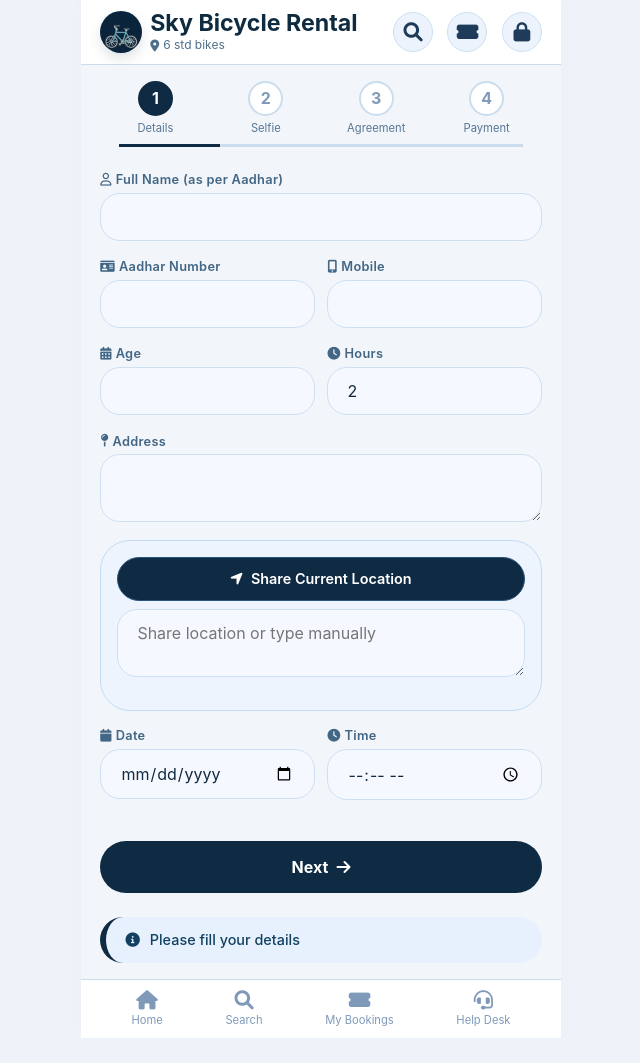
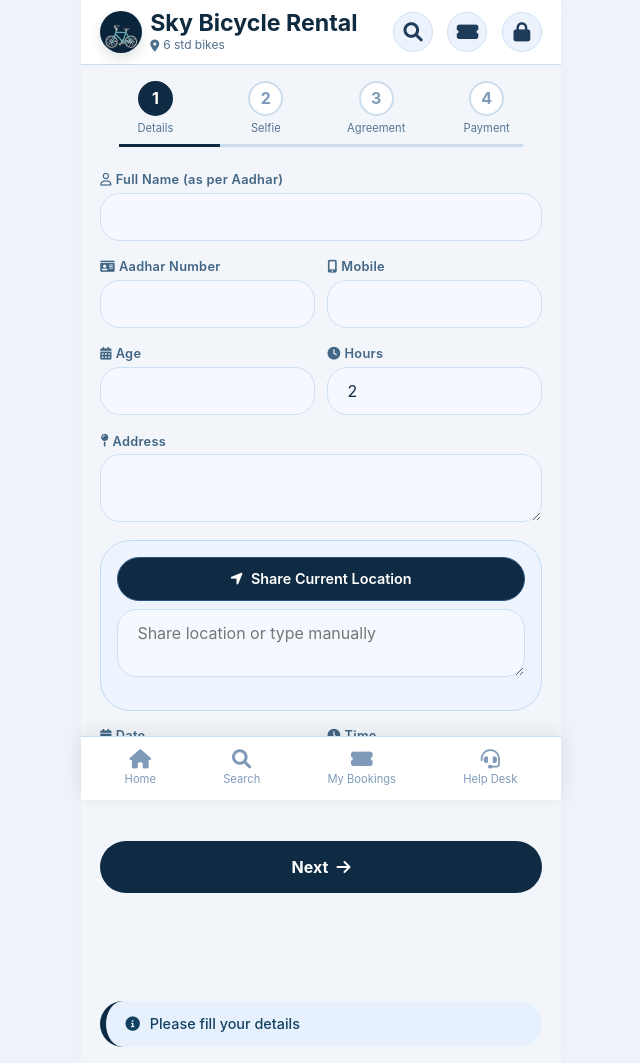
Before and after one commit to HiddendarkViper07/sky-bicycle-rental, a Django app: page /book/ in a window 1280 px wide. Shown: the whole page, without its empty margins (319-959 px from the left). Before the commit the page ends 1038 px from the top, so only its background shows below. Run offline with Django 5.2, Linux system fonts and the light colour scheme; data that the repository does not hold is empty.

Commit message:
Update styles for main content and bottom navigation

```diff
--- a/static/css/style.css
+++ b/static/css/style.css
@@ -27,6 +27,7 @@ body {
   box-shadow: 0 0 20px rgba(0,0,0,0.02);
   min-height: 100vh;
   position: relative;
+  overflow-x: hidden;
 }
 
 /* ========== NAVBAR ========== */
@@ -302,8 +303,11 @@ body {
 .main-content {
   flex: 1;
   overflow-y: auto;
-  padding: 0 1.2rem 1rem;
+  padding: 0 1.2rem 100px;
   -webkit-overflow-scrolling: touch;
+
+  width: 100%;
+  max-width: 100%;
 }
 
 .stage {
@@ -683,11 +687,24 @@ body {
 
 /* ========== BOTTOM NAVIGATION ========== */
 .bottom-nav {
-  background: white;
+  position: fixed;
+  bottom: 0;
+  left: 50%;
+  transform: translateX(-50%);
+  width: 100%;
+  max-width: 480px;
+
+  background: #ffffff;
   display: flex;
   justify-content: space-around;
-  padding: 0.6rem 1.2rem;
+  align-items: center;
+
+  padding: 12px 10px;
   border-top: 1px solid #cbddec;
+
+  z-index: 9999;
+  box-shadow: 0 -4px 20px rgba(0,0,0,0.08);
+
   flex-shrink: 0;
 }
 
```
